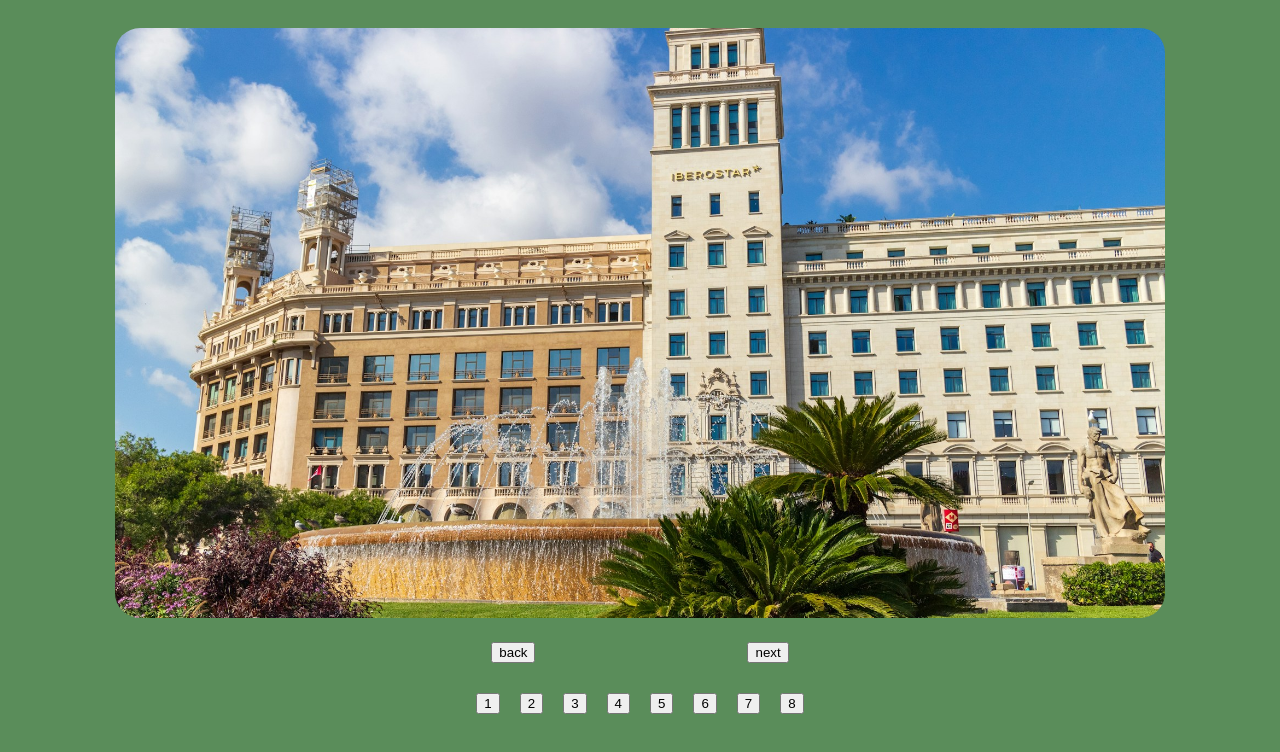
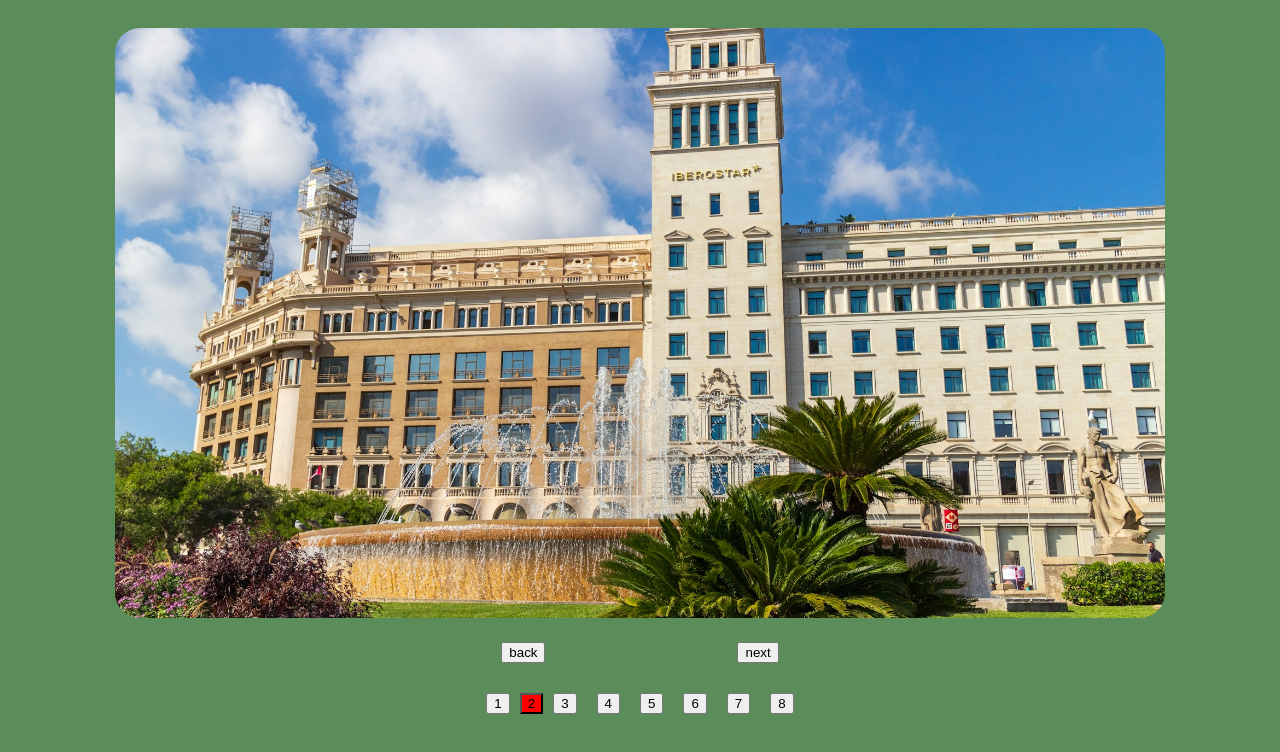
Before and after one commit to tgorsk15/image-slider, a website built with webpack: page dist/index.html in a window 1280 px wide. Both pictures are taken after a click on the button "next". Built offline with nearby package versions, Linux system fonts and the light colour scheme.

Commit message:
create changeActiveButton()
This will allow the correct and corresponding 'actve button' to be highlighted
when it's matching slide is visible to the user

```diff
--- a/src/styles.css
+++ b/src/styles.css
@@ -55,3 +55,7 @@ img {
 .slide-button {
     margin: 0px 10px;
 }
+
+.slide-button-active {
+    background-color: red;
+}
--- a/src/userInterface.js
+++ b/src/userInterface.js
@@ -25,6 +25,25 @@ export const domController = function () {
     }
 
 
+    function changeActiveButton(slide) {
+
+        const activeSlideIndex = slidesArray.indexOf(slide);
+        const activeButton = slideButtonsArray[activeSlideIndex];
+
+
+        slideButtonsArray.forEach(button => {
+            if (button.classList.contains('slide-button-active')) {
+                button.classList.remove('slide-button-active');
+                button.classList.add('slide-button')
+            }
+        });
+
+        activeButton.classList.remove('slide-button');
+        activeButton.classList.add('slide-button-active');
+        console.log(activeButton);
+    }
+
+
     function renderSlide(slide) {
 
         resetSlides();
@@ -34,6 +53,8 @@ export const domController = function () {
 
         currentSlide = slide;
         console.log(slide);
+
+        changeActiveButton(slide);
 
         return currentSlide
     };
@@ -76,12 +97,10 @@ export const domController = function () {
 
 
 
-    function checkActiveButton() {
-        // left off here
-    }
 
 
 
-    return { renderSlide, resetSlides };
+
+    return { renderSlide, resetSlides, changeActiveButton };
 
 };
```
Also changed, not shown: dist/main.js.
